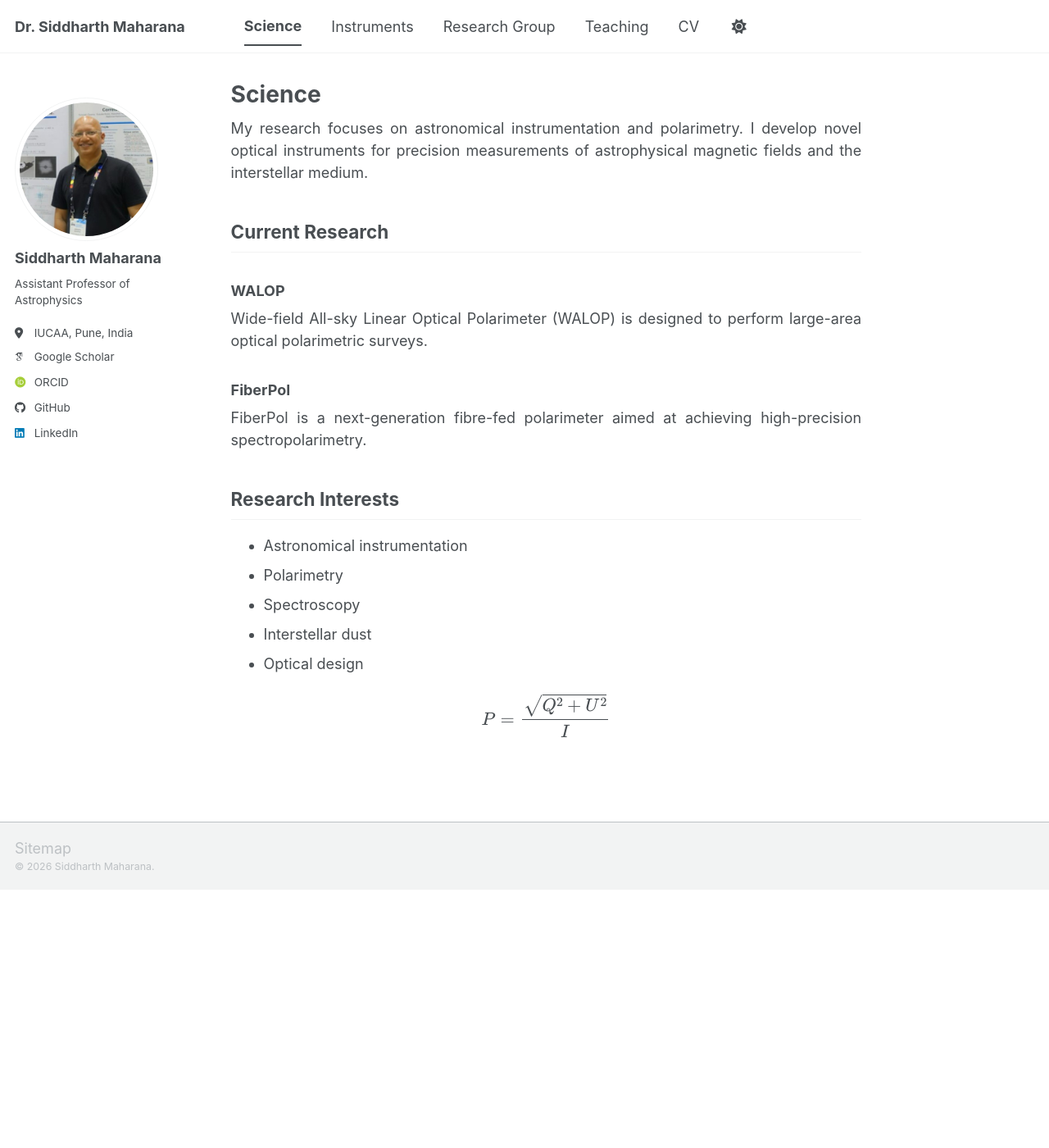
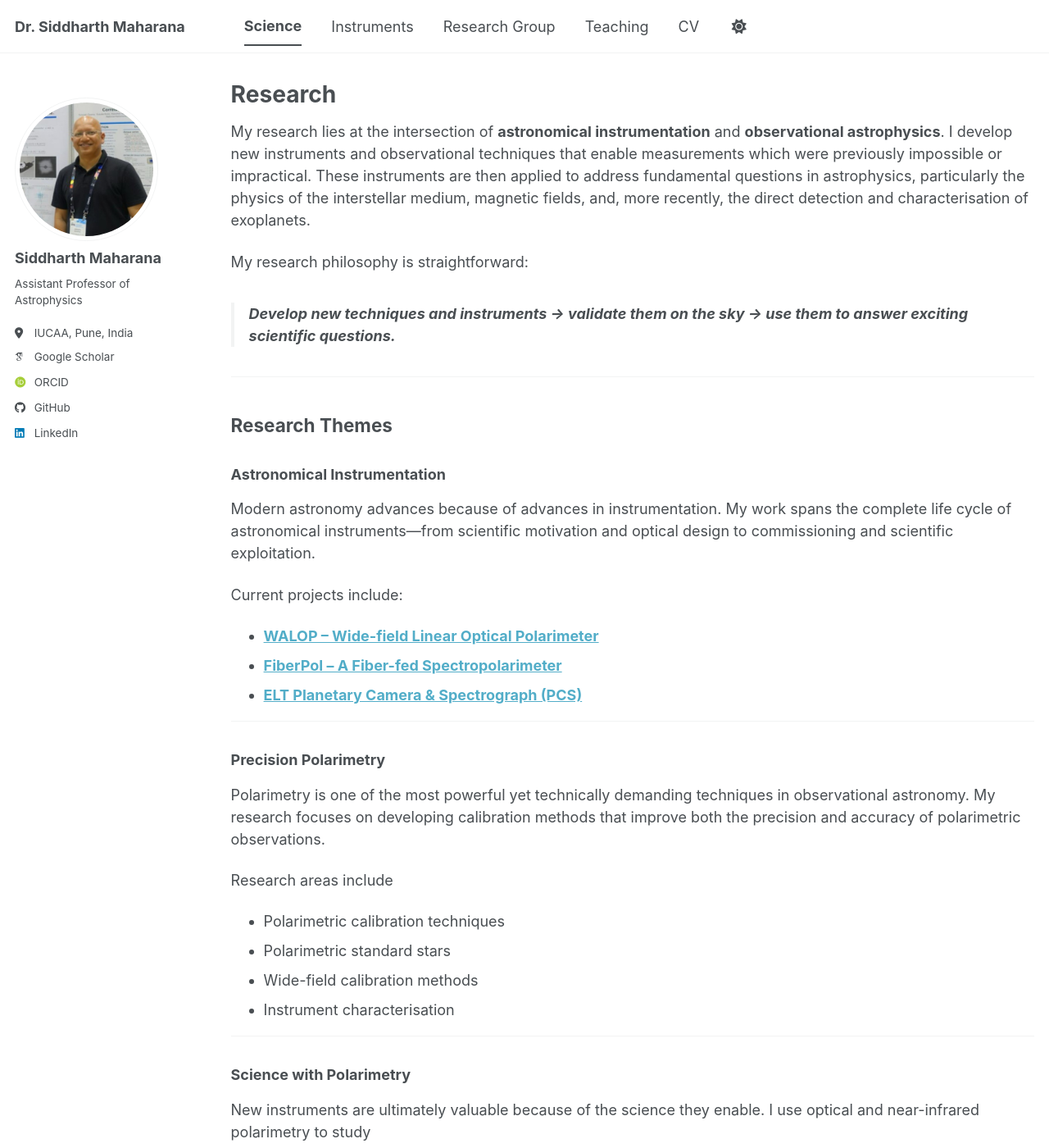
Before and after one commit to siddharth-maharana/siddharth-maharana.github.io, a Jekyll site: the page built from _pages/science.md, in a window 1280 px wide and 1400 px high. Shown: the whole window at 82% size. Built offline with Jekyll 4.4.1, drawn with Linux system fonts in a browser that asks for light colours; some web fonts are replaced; a script bundle is joined from its source files by our own code; library files that are not in the unit come from our copies; some of the changed text lies outside the part shown.

Commit message:
Update science.md

```diff
--- a/_pages/science.md
+++ b/_pages/science.md
@@ -1,27 +1,63 @@
 ---
-title: "Science"
+title: "Research"
 permalink: /science/
+layout: archive
 author_profile: true
 ---
 
-My research focuses on astronomical instrumentation and polarimetry. I develop novel optical instruments for precision measurements of astrophysical magnetic fields and the interstellar medium.
+My research lies at the intersection of **astronomical instrumentation** and **observational astrophysics**. I develop new instruments and observational techniques that enable measurements which were previously impossible or impractical. These instruments are then applied to address fundamental questions in astrophysics, particularly the physics of the interstellar medium, magnetic fields, and, more recently, the direct detection and characterisation of exoplanets.
 
-## Current Research
+My research philosophy is straightforward:
 
-### WALOP
-Wide-field All-sky Linear Optical Polarimeter (WALOP) is designed to perform large-area optical polarimetric surveys.
+> **Develop new techniques and instruments → validate them on the sky → use them to answer exciting scientific questions.**
 
-### FiberPol
-FiberPol is a next-generation fibre-fed polarimeter aimed at achieving high-precision spectropolarimetry.
+---
 
-## Research Interests
+## Research Themes
 
-- Astronomical instrumentation
-- Polarimetry
-- Spectroscopy
+### Astronomical Instrumentation
+
+Modern astronomy advances because of advances in instrumentation. My work spans the complete life cycle of astronomical instruments—from scientific motivation and optical design to commissioning and scientific exploitation.
+
+Current projects include:
+
+- **[WALOP – Wide-field Linear Optical Polarimeter](walop/)**
+- **[FiberPol – A Fiber-fed Spectropolarimeter](fiberpol/)**
+- **[ELT Planetary Camera & Spectrograph (PCS)](pcs/)**
+
+---
+
+### Precision Polarimetry
+
+Polarimetry is one of the most powerful yet technically demanding techniques in observational astronomy. My research focuses on developing calibration methods that improve both the precision and accuracy of polarimetric observations.
+
+Research areas include
+
+- Polarimetric calibration techniques
+- Polarimetric standard stars
+- Wide-field calibration methods
+- Instrument characterisation
+
+---
+
+### Science with Polarimetry
+
+New instruments are ultimately valuable because of the science they enable. I use optical and near-infrared polarimetry to study
+
 - Interstellar dust
-- Optical design
+- Galactic magnetic fields
+- Dust grain alignment
+- Circumstellar environments
+- Active galactic nuclei
 
-$$
-P = \frac{\sqrt{Q^2+U^2}}{I}
-$$
+These studies combine observations from facilities including SALT, IRSF, the SAAO 1.9 m Telescope, and future Extremely Large Telescope instrumentation.
+
+---
+
+## Current Projects
+
+| Project | Description |
+|---------|-------------|
+| [WALOP](walop/) | Four-camera wide-field imaging polarimeter for the PASIPHAE survey |
+| [FiberPol](fiberpol/) | High-precision fiber-fed spectropolarimeter developed at SAAO |
+| [ELT PCS](pcs/) | Instrument concept development for the 39-m Extremely Large Telescope |
```
